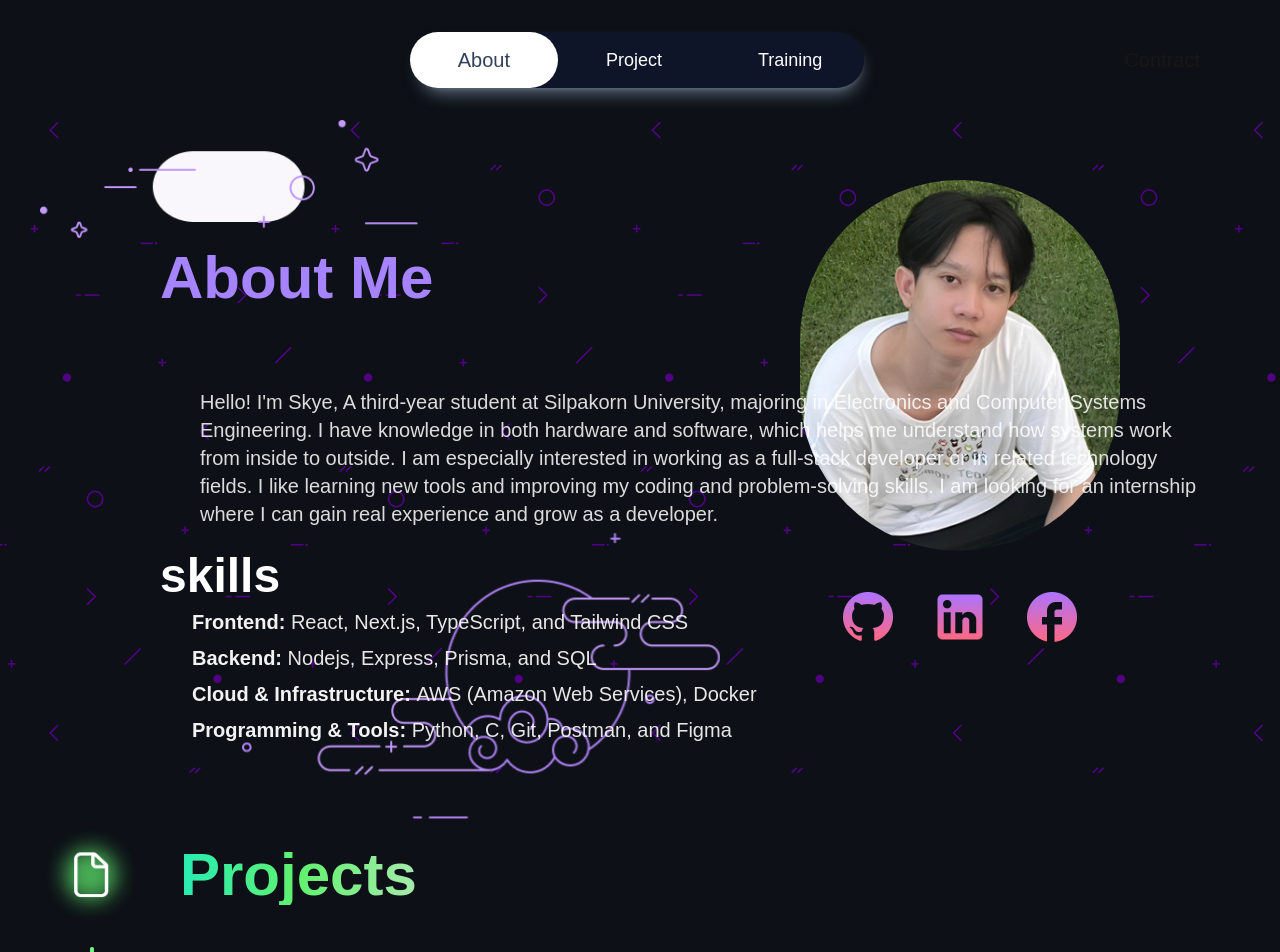
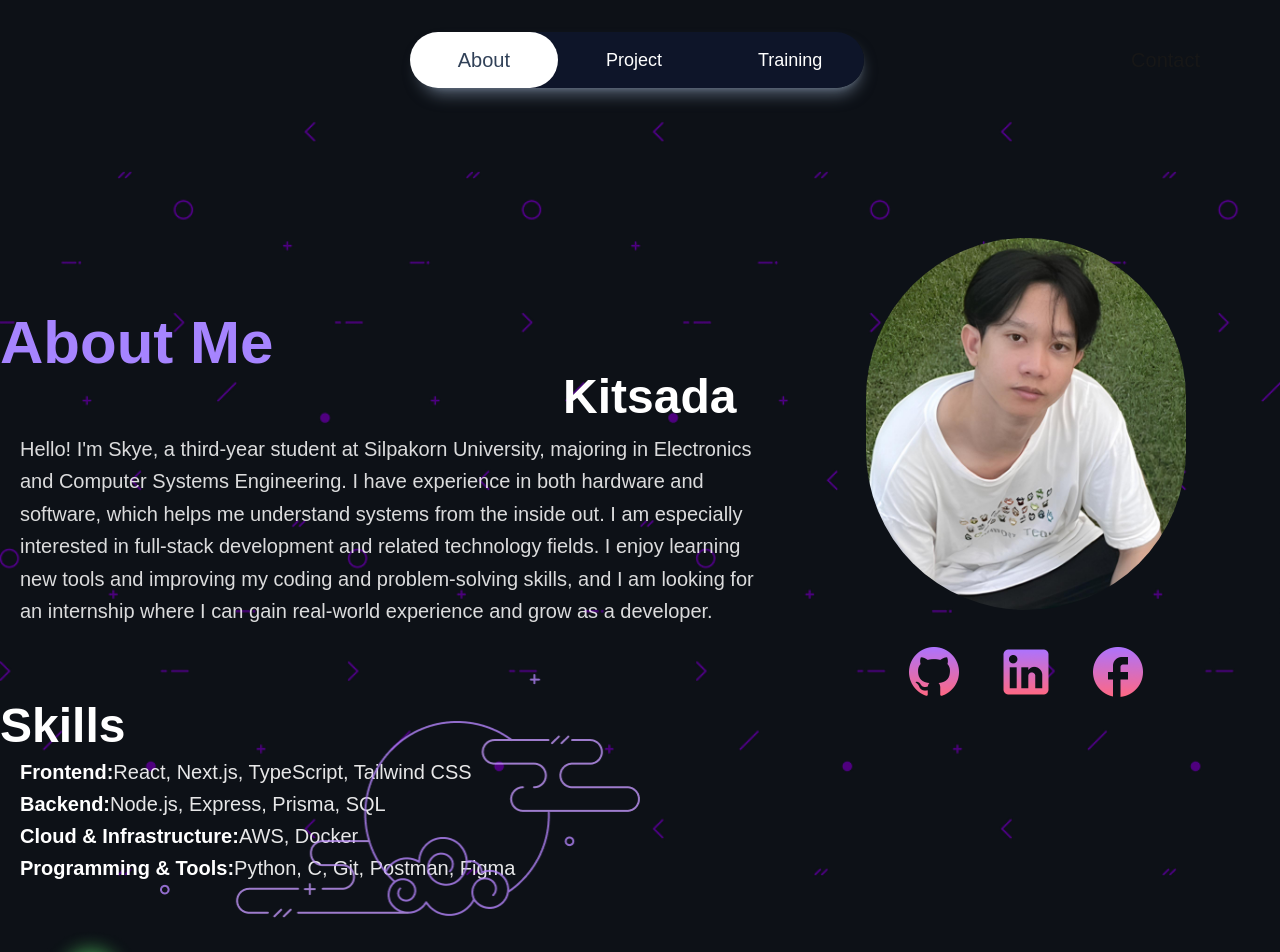
Before and after one commit to KritsadaSkye/Kitsada_portfolio, a Next.js app in the folder my_portfolio/: page / in a window 1280 px wide. Shown: the top 952 px of the page. Built offline with nearby package versions, Linux system fonts and the light colour scheme.

Commit message:
make aboutMe section responesive.

```diff
--- a/my_portfolio/src/app/page.tsx
+++ b/my_portfolio/src/app/page.tsx
@@ -7,6 +7,7 @@ import { Footer } from "@/components/Footer/Footer";
 export default function Home() {
   return (
     <>
+      <div className="flex flex-col">
         <Header />
         <section id="about" className="scroll-top-0">
           <AboutMe />
@@ -20,6 +21,7 @@ export default function Home() {
         <section id="footer" className="scroll-mt-0">
           <Footer />
         </section>
+      </div>
     </>
   );
 }
--- a/my_portfolio/src/components/AboutMe/AboutMe.tsx
+++ b/my_portfolio/src/components/AboutMe/AboutMe.tsx
@@ -1,90 +1,109 @@
-"use client"
-import Image from 'next/image'
-import { TypeAnimation } from 'react-type-animation';
-import { Social } from './Social';
+"use client";
+
+import Image from "next/image";
+import { TypeAnimation } from "react-type-animation";
+import { Social } from "./Social";
 
 export function AboutMe() {
     return (
-        <>
-            <div className="relative flex justify-center w-full h-164.75">
-                <div className="show-up-web absolute inset-0 z-10 flex flex-col">
-                    <div className="basis-2/3">
+        <section className="relative w-full">
+            <Image
+                src="/background/home-pattern-1.png"
+                alt="background about"
+                fill
+                className="object-cover -z-10"
+            />
+
             <Image src="/background/small-celestial-fog.png"
                 alt="profile"
                 width={400}
                 height={100}
-                            className="show-up-web absolute z-20 top-0 left-10 rounded-e-full" />
-                        <div className="absolute z-20 max-w-7xl flex flex-col pt-32 w-full pr-20">
-                            <div>
-                                <h1 className=" text-violet-400 text-6xl font-semibold mb-2 pl-40">About Me</h1>
-                                <h1 className=" text-6xl font-bold mb-3 text-white justify-self-end"><TypeAnimation
+                className="show-up-web z-20 top-0 left-10 rounded-e-full hidden md:block" />
+
+            <div className="max-w-screen-2xl mx-auto px-6 py-0 md:px-0">
+                <div className="flex flex-col-reverse md:flex-row items-center gap-2">
+
+                    <div className="md:w-3/5 flex flex-col text-center md:text-left">
+                        <h2 className="text-violet-400 text-3xl md:text-6xl font-semibold">
+                            About Me
+                        </h2>
+
+                        <h1 className="text-2xl md:text-5xl font-bold text-white mb-3 md:self-end">
+                            <TypeAnimation
                                 sequence={[
-                                        // Same substring at the start will only be typed out once, initially
-                                        'Kitsada Trakool-osot',
+                                    "Kitsada Trakool-osot",
                                     3000,
-                                        '',
-                                        2000,
-                                        'Kitsada Trakool-osot',
+                                    "",
+                                    1000,
+                                    "Kitsada Trakool-osot",
                                 ]}
-                                    wrapper="span"
-                                    speed={30}
-                                    style={{ fontSize: '5xl', display: 'inline-block' }}
-                                    repeat={2}
-                                /></h1>
-                            </div>
-                            <div>
-                                <p className=" text-white/85 text-xl pl-50 mb-6">
-                                    Hello! I'm Skye, A third-year student at Silpakorn University, majoring in Electronics and Computer Systems Engineering. I have knowledge in both hardware and software, which helps me understand how systems work from inside to outside. I am especially interested in working as a full-stack developer or in related technology fields. I like learning new tools and improving my coding and problem-solving skills. I am looking for an internship where I can gain real experience and grow as a developer.
-                                </p>
-                                <div className="flex flex-col pl-40">
-                                    <h1 className=" text-5xl font-bold mb-2 text-white">
-                                        skills
+                                speed={40}
+                                repeat={Infinity}
+                            />
                         </h1>
-                                    <div className=" pl-8 flex flex-col space-y-2">
-                                        <p className="text-xl font-bold text-white/95">
-                                            Frontend: <span className="font-thin text-white/90">React, Next.js, TypeScript, and Tailwind CSS</span>
-                                        </p>
-                                        <p className="text-xl font-bold text-white/95">
-                                            Backend: <span className="font-thin text-white/90">Nodejs, Express, Prisma, and SQL</span>
-                                        </p>
-                                        <p className="text-xl font-bold text-white/95">
-                                            Cloud & Infrastructure: <span className="font-thin text-white/90">AWS (Amazon Web Services), Docker</span>
-                                        </p>
-                                        <p className="text-xl font-bold text-white/95">
-                                            Programming & Tools: <span className="font-thin text-white/90">Python, C, Git, Postman, and Figma</span>
+
+                        <p className="text-white/85 text-sm md:text-xl leading-relaxed max-w-2xl mx-auto md:max-w-full md:ml-5">
+                            Hello! I'm Skye, a third-year student at Silpakorn University,
+                            majoring in Electronics and Computer Systems Engineering. I have
+                            experience in both hardware and software, which helps me
+                            understand systems from the inside out. I am especially
+                            interested in full-stack development and related technology
+                            fields. I enjoy learning new tools and improving my coding and
+                            problem-solving skills, and I am looking for an internship where
+                            I can gain real-world experience and grow as a developer.
                         </p>
                     </div>
-                                </div>
-                            </div>
-                        </div>
-                    </div>
-                    <div className="basis-1/3">
-                        <div className="absolute top-15 right-40">
-                            <div className="flex flex-col items-center gap-y-5">
-                                <Image src="/assets/profile/profile.jpg"
+
+
+                    <div className="md:w-2/5 flex flex-col items-center gap-4">
+                        <Image
+                            src="/assets/profile/profile.jpg"
                             alt="profile"
-                                    width={320}
-                                    height={320}
-                                    className=" rounded-full"
+                            width={300}
+                            height={300}
+                            className="w-64 md:w-80 rounded-full"
                         />
                         <Social />
                     </div>
                 </div>
-                        <Image src="/background/moon art.png"
+
+                <div className="flex flex-col gap-2">
+                    <h2 className="text-2xl md:text-5xl font-bold text-white">
+                        Skills
+                    </h2>
+
+                    <div className="flex flex-col gap-1 text-sm md:text-xl md:ml-5  ">
+                        <p className="text-white/90">
+                            <span className="font-semibold text-white">Frontend:</span>
+                            React, Next.js, TypeScript, Tailwind CSS
+                        </p>
+                        <p className="text-white/90">
+                            <span className="font-semibold text-white">Backend:</span>
+                            Node.js, Express, Prisma, SQL
+                        </p>
+                        <p className="text-white/90">
+                            <span className="font-semibold text-white">
+                                Cloud & Infrastructure:
+                            </span>
+                            AWS, Docker
+                        </p>
+                        <p className="text-white/90">
+                            <span className="font-semibold text-white">
+                                Programming & Tools:
+                            </span>
+                            Python, C, Git, Postman, Figma
+                        </p>
+                    </div>
+                </div>
+
+                <Image
+                    src="/background/moon art.png"
                     alt="moon art"
-                            width={478}
+                    width={480}
                     height={285}
-                            className="show-linear absolute -bottom-10 right-140"
+                    className="hidden md:block absolute -bottom-20 right-160 opacity-80"
                 />
             </div>
-                </div>
-                <Image src="/background/home-pattern-1.png"
-                    alt="background about"
-                    width={1980}
-                    height={659}
-                    className=" object-cover z-0 opacity-100"
-                />
-            </div>
-        </>
+        </section>
     );
 }
--- a/my_portfolio/src/components/AboutMe/Social.tsx
+++ b/my_portfolio/src/components/AboutMe/Social.tsx
@@ -3,15 +3,15 @@ import Image from "next/image";
 export function Social() {
     return (
         <>
-            <div className="show-linear flex space-x-8 mt-4">
+            <div className="show-linear flex space-x-8 mt-2 md:mt-4">
                 <a href="https://github.com/KritsadaSkye" target="_blank" rel="noopener noreferrer">
-                    <Image src="/assets/social/github.png" alt="GitHub" width={60} height={60} />
+                    <Image src="/assets/social/github.png" alt="GitHub" width={60} height={60} className="w-10 md:w-15" />
                 </a>
                 <a href="https://www.linkedin.com/in/kitsada-trakoolosot" target="_blank" rel="noopener noreferrer">
-                    <Image src="/assets/social/linkedin.png" alt="LinkedIn" width={60} height={60} />
+                    <Image src="/assets/social/linkedin.png" alt="LinkedIn" width={60} height={60} className="w-10 md:w-15" />
                 </a>
                 <a href="https://www.facebook.com/kritsada.trakoonosod.9/?locale=th_TH" target="_blank" rel="noopener noreferrer">
-                    <Image src="/assets/social/facebook.png" alt="Facebook" width={60} height={60} />
+                    <Image src="/assets/social/facebook.png" alt="Facebook" width={60} height={60} className="w-10 md:w-15" />
                 </a>
             </div>
         </>
--- a/my_portfolio/src/components/Header/Header.tsx
+++ b/my_portfolio/src/components/Header/Header.tsx
@@ -7,15 +7,17 @@ export function Header() {
                 <Nav />
                 <div className="absolute end-20">
                     <div className="group flex items-end overflow-hidden z-10 w-fit cursor-pointer transition-all duration-300">
-                        <p className="flex whitespace-nowrap text-xl font-medium">
-                            Contract
-                            <span className="max-w-0 overflow-hidden whitespace-nowrap transition-all duration-500 ease-in-out opacity-0 group-hover:max-w-screen-sm group-hover:ml-1 group-hover:opacity-100 text-slate-50/80">
+                        <div className="flex whitespace-nowrap text-xl font-medium">
+                            Contact
+                            <span className="flex max-w-0 overflow-hidden whitespace-nowrap transition-all duration-500 ease-in-out opacity-0 group-hover:max-w-screen-sm group-hover:ml-1 group-hover:opacity-100 text-slate-50/80">
                                 <span className="mx-2 text-white text-base font-semibold">|</span>
-                                <span className="ml-3">trakoolosot_k@silpakorn.edu</span>
-                                <span className="mx-2">|</span>
-                                <span>Tel: +66 638691220</span>
+                                <div className="flex md:flex-row flex-col content-start">
+                                    <span className="ml-3">trakoolosot_k@silpakorn.edu</span>
+                                    <span className="md:inline hidden mx-2">|</span>
+                                    <span>Tel: +66 638691220</span>
+                                </div>
                             </span>
-                        </p>
+                        </div>
                     </div>
                 </div>
             </div>
--- a/my_portfolio/src/components/Header/Nav/Nav.tsx
+++ b/my_portfolio/src/components/Header/Nav/Nav.tsx
@@ -13,7 +13,7 @@ export function Nav() {
 
     return (
         <>
-            <nav className="w-full z-20 fixed flex items-center justify-self-center justify-center shadow-lg shadow-slate-400/50 bg-slate-900/95 w-md h-14 rounded-full hover:bg-slate-700 hover:scale-105 transition-all duration-300 cursor-pointer">
+            <nav className="w-full z-20 fixed md:flex hidden items-center justify-self-center justify-center shadow-lg shadow-slate-400/50 bg-slate-900/95 w-md h-14 rounded-full hover:bg-slate-700 hover:scale-105 transition-all duration-300 cursor-pointer">
                 <ul className="flex flex-row font-medium mt-0 rtl:space-x-reverse text-sm">
                     {links.map((link) => (
                         <li key={link.path}>
```
Lines whose indentation alone changed are shown as unchanged.
